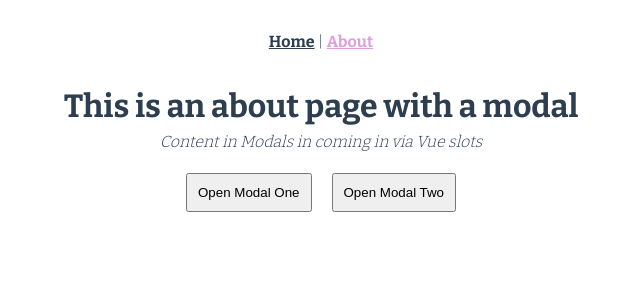
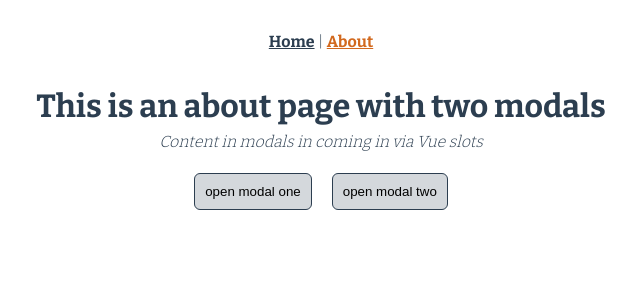
Before and after one commit to EllyPirelly/vue3-simple-popup, a Vue app: page /about in a window 1280 px wide. Shown: the top 300 px of the page, without its empty margins (319-959 px from the left). Built offline with nearby package versions, Linux system fonts and the light colour scheme.

Commit message:
introduce second modal

```diff
--- a/src/App.vue
+++ b/src/App.vue
@@ -14,21 +14,24 @@
 <style lang="scss">
 #app {
   font-family: 'Bitter', serif;
+  text-align: center;
+  -moz-osx-font-smoothing: grayscale;
   -webkit-font-smoothing: antialiased;
-  -moz-osx-font-smoothing: grayscale;
-  text-align: center;
-  color: #2c3e50;
 }
 
 #nav {
-  padding: 30px;
+  padding-top: 30px;
 
   a {
+    color: #2c3e50;
     font-weight: bold;
-    color: #2c3e50;
 
     &.router-link-exact-active {
-      color: #dda0dd;
+      color: #d2691e;
+    }
+
+    &:hover {
+      color: #efb082;
     }
   }
 }
--- a/src/assets/main.scss
+++ b/src/assets/main.scss
@@ -1,5 +1,3 @@
-/* RESETS and general styles */
-
 html {
   box-sizing: border-box;
 }
@@ -13,6 +11,8 @@ html {
 }
 
 body {
+  background-color: #fff;
+  color: #2c3e50;
   font-family: Helvetica, Arial, sans-serif;
   font-size: 16px;
   font-weight: 300;
--- a/src/components/Modal.vue
+++ b/src/components/Modal.vue
@@ -1,6 +1,9 @@
 <template>
   <div class="modal-container" @click.self="closeModal">
-    <div class="modal" :class="{ attention: theme === 'attention' }">
+    <div
+      class="modal"
+      :class="{ attention: theme === 'attention', promo: theme === 'promo' }"
+    >
       <!-- default slot -->
       <slot></slot>
       <div class="link-container">
@@ -39,40 +42,71 @@ export default {
     width: 400px;
   }
 
-  h1 {
-    color: #808080;
-    border: none;
-    padding: 0;
-  }
-
   p {
     font-style: normal;
   }
 
   .link-container {
+    margin: 30px 0 10px 0;
     text-align: center;
-    margin: 30px 0 10px 0;
 
     a {
       color: #333;
-      padding: 8px;
       border: 2px solid #333;
       border-radius: 4px;
+      margin: 10px;
+      padding: 8px;
       text-decoration: none;
-      margin: 10px;
     }
   }
 
   .attention {
     background-color: #dda0dd;
 
-    h1 {
+    h1,
+    p,
+    a {
+      color: #800080;
+    }
+
+    p {
+      font-weight: bold;
+      margin-top: 10px;
+    }
+
+    .link-container a {
+      border: 1px solid #800080;
+      color: #fff;
+      font-weight: bold;
+
+      &:hover {
+        background-color: #800080;
+      }
+    }
+  }
+
+  .promo {
+    background-color: #6c6cdc;
+
+    h1,
+    p,
+    a {
       color: #fff;
     }
 
+    p {
+      margin-top: 10px;
+      font-weight: bold;
+    }
+
     .link-container a {
-      color: #800080;
-      border: 1px solid #800080;
+      border: 1px solid #fff;
+      font-weight: bold;
+
+      &:hover {
+        background-color: #fff;
+        color: #6c6cdc;
+      }
     }
   }
 }
--- a/src/views/About.vue
+++ b/src/views/About.vue
@@ -1,4 +1,5 @@
 <template>
+  <div class="about">
     <h1>{{ title }}</h1>
     <p>{{ context }}</p>
 
@@ -6,8 +7,8 @@
     <div v-if="showModal">
       <!-- slot default - content passed down to modal -->
       <Modal theme="attention" @closeevent="toggleModal">
-      <h1>Modal One Headline</h1>
-      <p>Modal One p tag</p>
+        <h1>Modal one headline</h1>
+        <p>Modal one p tag</p>
 
         <!-- slot named - content passed down to modal -->
         <template v-slot:links>
@@ -19,9 +20,9 @@
 
     <!-- modal two -->
     <div v-if="showModalTwo">
-    <Modal theme="attention" @closeevent="toggleModalTwo">
-      <h1>Modal Two Headline</h1>
-      <p>Modal Two p tag</p>
+      <Modal theme="promo" @closeevent="toggleModalTwo">
+        <h1>Modal two headline</h1>
+        <p>Modal two p tag</p>
 
         <template v-slot:links>
           <a href="#">click for fun</a>
@@ -30,8 +31,11 @@
     </div>
 
     <div class="btn-primary-wrapper">
-    <button class="btn-primary" @click="toggleModal">Open Modal One</button>
-    <button class="btn-primary" @click="toggleModalTwo">Open Modal Two</button>
+      <button class="btn-primary" @click="toggleModal">open modal one</button>
+      <button class="btn-primary" @click="toggleModalTwo">
+        open modal two
+      </button>
+    </div>
   </div>
 </template>
 
@@ -47,8 +51,8 @@ export default {
 
   data() {
     return {
-      title: 'This is an about page with a modal',
-      context: 'Content in Modals in coming in via Vue slots',
+      title: 'This is an about page with two modals',
+      context: 'Content in modals in coming in via Vue slots',
       showModal: false,
       showModalTwo: false,
     }
@@ -67,7 +71,14 @@ export default {
 </script>
 
 <style lang="scss">
+.about {
+  margin-top: 30px;
+}
+
 .btn-primary {
+  background-color: rgba(44, 62, 80, 0.2);
+  border: 1px solid #2c3e50;
+  border-radius: 6px;
   margin-top: 20px;
   padding: 10px;
 
@@ -76,7 +87,8 @@ export default {
   }
 
   &:hover {
-    border: 2px solid #dda0dd;
+    background-color: rgba(44, 62, 80, 0.5);
+    color: #fff;
   }
 }
 
--- a/src/views/Home.vue
+++ b/src/views/Home.vue
@@ -1,7 +1,7 @@
 <template>
   <div class="home">
     <h1>{{ title }}</h1>
-    <p>Click "About" in Navigation to get to the Modals</p>
+    <p>Click "About" in navigation to get to the modals</p>
   </div>
 </template>
 
@@ -18,5 +18,7 @@ export default {
 </script>
 
 <style lang="scss">
-//
+.home {
+  margin-top: 30px;
+}
 </style>
```
Also changed, not shown: 1 other file (tests, documents, lock files or other folders). Lines whose indentation alone changed are shown as unchanged.
